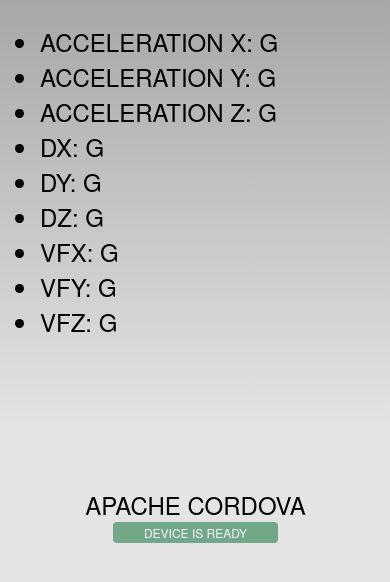
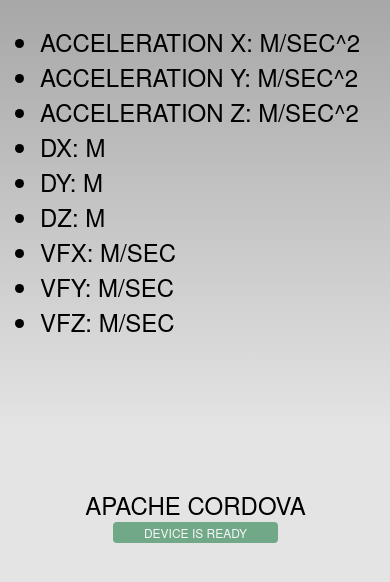
Before and after one commit to Sparklers/Sparklers-lyen, a plain HTML site: page www/index.html in a window 390 px wide. Drawn offline with Linux system fonts and the light colour scheme; some packages are replaced by stand-ins of ours.

Commit message:
更新單位

```diff
--- a/www/index.html
+++ b/www/index.html
@@ -36,15 +36,15 @@
             </div>
         </div>
         <ul style="font-size: 200%;">
-            <li>acceleration x: <span id="accelerationX"></span>g</li>
-            <li>acceleration y: <span id="accelerationY"></span>g</li>
-            <li>acceleration z: <span id="accelerationZ"></span>g</li>
-            <li>dx: <span id="distanceX"></span>g</li>
-            <li>dy: <span id="distanceY"></span>g</li>
-            <li>dz: <span id="distanceZ"></span>g</li>
-            <li>vfx: <span id="velocityX"></span>g</li>
-            <li>vfy: <span id="velocityY"></span>g</li>
-            <li>vfz: <span id="velocityZ"></span>g</li>
+            <li>acceleration x: <span id="accelerationX"></span> m/sec^2</li>
+            <li>acceleration y: <span id="accelerationY"></span> m/sec^2</li>
+            <li>acceleration z: <span id="accelerationZ"></span> m/sec^2</li>
+            <li>dx: <span id="distanceX"></span> m</li>
+            <li>dy: <span id="distanceY"></span> m</li>
+            <li>dz: <span id="distanceZ"></span> m</li>
+            <li>vfx: <span id="velocityX"></span> m/sec</li>
+            <li>vfy: <span id="velocityY"></span> m/sec</li>
+            <li>vfz: <span id="velocityZ"></span> m/sec</li>
         </ul>
         <script type="text/javascript" src="cordova.js"></script>
         <script type="text/javascript" src="js/index.js"></script>
--- a/www/js/index.js
+++ b/www/js/index.js
@@ -35,13 +35,13 @@
 
 function onSuccess(acceleration) {
     acceleration.y -= 9.8;
-    dx = getDistance(vfx, acceleration.x, freq);
-    dy = getDistance(vfy, acceleration.y, freq);
-    dz = getDistance(vfz, acceleration.z, freq);
+    dx = getDistance(vfx, acceleration.x, freq/1000);
+    dy = getDistance(vfy, acceleration.y, freq/1000);
+    dz = getDistance(vfz, acceleration.z, freq/1000);
 
-    vfx = acceleration.x * freq;
-    vfy = acceleration.y * freq;
-    vfz = acceleration.z * freq;
+    vfx = acceleration.x * freq/1000;
+    vfy = acceleration.y * freq/1000;
+    vfz = acceleration.z * freq/1000;
 
     document.getElementById('accelerationX').innerHTML = acceleration.x;
     document.getElementById('accelerationY').innerHTML = acceleration.y;
```
